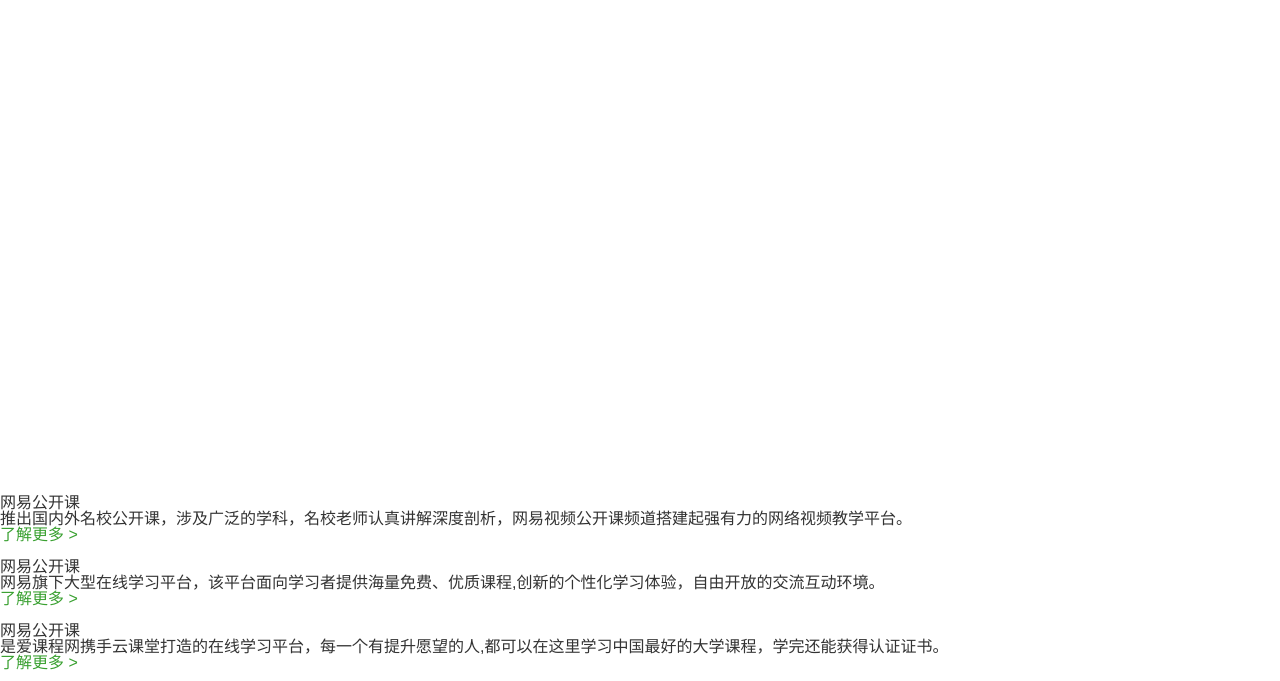
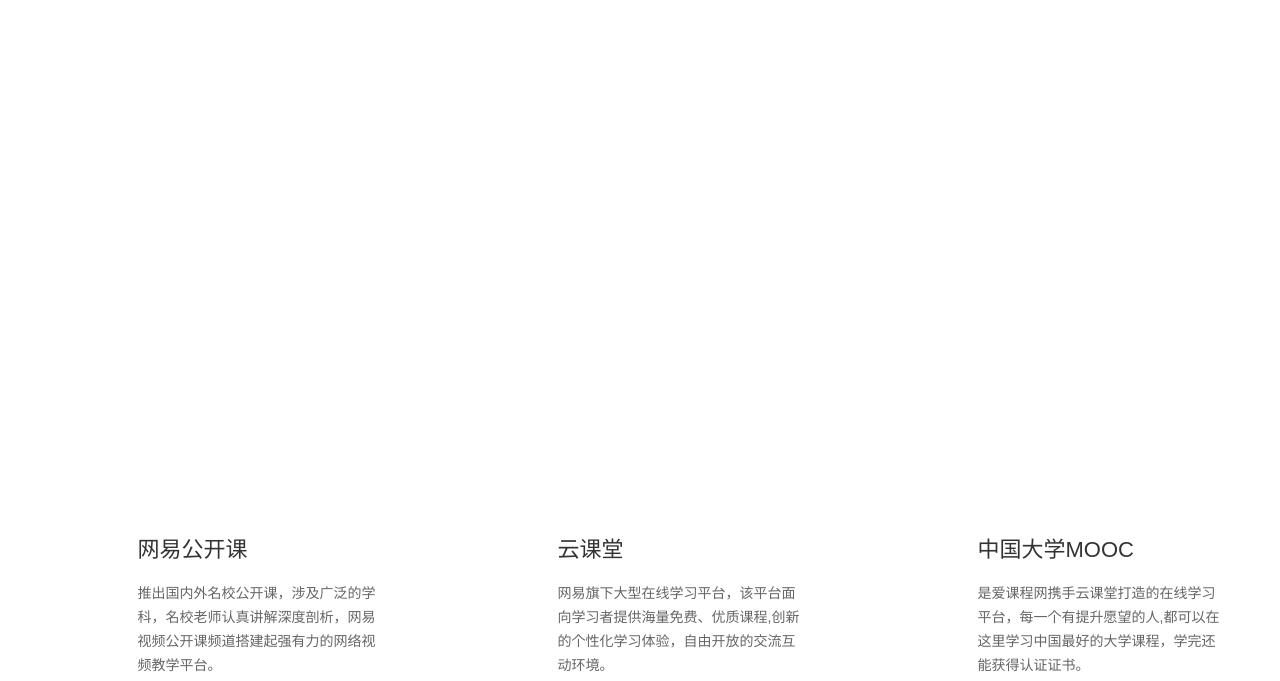
Before and after one commit to mymichaelmy/netEase_finalProject, a plain HTML site: page index.html in a window 1280 px wide. Shown: the part 118-799 px from the top of the page. Drawn offline with Linux system fonts and the light colour scheme.

Commit message:
3.21 end

```diff
--- a/index.html
+++ b/index.html
@@ -23,10 +23,10 @@
 
 		<nav>
 			<ul>
-				<li>网易公开课</li>
-				<li>云课堂</li>
-				<li>中国大学MOOC</li>
-				<i></i>
+				<li><a href="">网易公开课</a></li>
+				<li><a href="">云课堂</a></li>
+				<li><a href="">中国大学MOOC</a></li>
+				<a href=""><i class="sprites-icon-zoom"></i></a>
 			</ul>
 		</nav>
 	</header>
@@ -40,9 +40,10 @@
 	</div>
 
 	<!-- start of three sections -->
-	<div>
+	<div class="three-columns">
+
 		<section>
-			<i></i>
+			<i class="sprites-icon-play"></i>
 			<div>
 				<h2>网易公开课</h2>
 				<p>推出国内外名校公开课，涉及广泛的学科，名校老师认真讲解深度剖析，网易视频公开课频道搭建起强有力的网络视频教学平台。</p>
@@ -50,17 +51,17 @@
 			</div>
 		</section>
 		<section>
-			<i></i>
+			<i class="sprites-icon-ketang"></i>
 			<div>
-				<h2>网易公开课</h2>
+				<h2>云课堂</h2>
 				<p>网易旗下大型在线学习平台，该平台面向学习者提供海量免费、优质课程,创新的个性化学习体验，自由开放的交流互动环境。</p>
 				<a href="">了解更多 &gt;</a>
 			</div>
 		</section>
 		<section>
-			<i></i>
+			<i class="sprites-icon-mooc"></i>
 			<div>
-				<h2>网易公开课</h2>
+				<h2>中国大学MOOC</h2>
 				<p>是爱课程网携手云课堂打造的在线学习平台，每一个有提升愿望的人,都可以在这里学习中国最好的大学课程，学完还能获得认证证书。</p>
 				<a href="">了解更多 &gt;</a>
 			</div>
--- a/sass/main.scss
+++ b/sass/main.scss
@@ -21,7 +21,21 @@ $sprites-layout: smart;
 // mixin for border-radius
 
 
+@mixin clearfix
+{
 
+	&:before, &:after
+	{
+		content: "";
+  		display: table;
+	}
+
+	&:after
+	{
+		clear:both;
+	}
+	zoom:1;
+}
 
 
 // breakpoint
@@ -161,6 +175,11 @@ header
 		background-color:$netGreen;
 		@include border-radius(2px);
 
+		&:hover
+		{
+			background-color:#2fb556;
+		}
+
 		i
 		{
 			display: inline-block;
@@ -185,6 +204,7 @@ header
 				margin-right:1.4rem;
 				height: 1.6rem;
 				width: 1.6rem;
+
 			}
 		}
 		li
@@ -193,6 +213,16 @@ header
 			display: inline;
 			margin-left:5.6rem;
 
+			a:link, a:visited
+			{
+				color: #666666;
+			}
+
+			a:hover
+			{
+				color:$netGreen;
+				text-decoration: none;
+			}
 
 		}
 	}
@@ -203,12 +233,21 @@ header
 {
 	position:relative;
 	height:46rem;
-	width:100%;
+	width:$smallwidth+px;
 	background-image:image-url("banner1.jpg");
 	background-size: cover;
 	background-position: center;
 	font-size:0;
 	text-align:center;
+
+	@include respond-to($smallwidth)
+	{
+		width: $widewidth+px;
+	}
+	@include respond-to($widewidth)
+	{
+		width: 100%;
+	}
 
 	.pointSet
 	{
@@ -228,3 +267,62 @@ header
 		margin:0 0.6rem;
 	}
 }
+
+/*start of columns*/
+.three-columns
+{
+	width:960px;
+	margin:6rem auto;
+	@include respond-to($widewidth)
+	{
+		width:$widewidth+px;
+	}
+
+	@include clearfix;
+
+	section
+	{
+		float:left;
+		margin-right:7rem;
+
+		&:last-of-type
+		{
+			margin-right:0;
+
+		}
+		div
+		{
+			display: inline-block;
+		}
+
+		a
+		{
+			font-size: 1.4rem;
+		}
+	}
+	i
+	{
+		display: inline-block;
+		float: left;
+		width: 8rem;
+		height: 8rem;
+		margin-right:2rem;
+	}
+	h2
+	{
+		font-size: 2.2rem;
+		margin-bottom: 2rem;
+	}
+	p
+	{
+		width: 17rem;
+		margin-bottom: 5.2rem;
+		font-size: 1.4rem;
+		line-height: 2.4rem;
+		color:#666666;
+		@include respond-to($widewidth)
+		{
+			width: 25rem;
+		}
+	}
+}
```
Also changed, not shown: _css/main.css.
